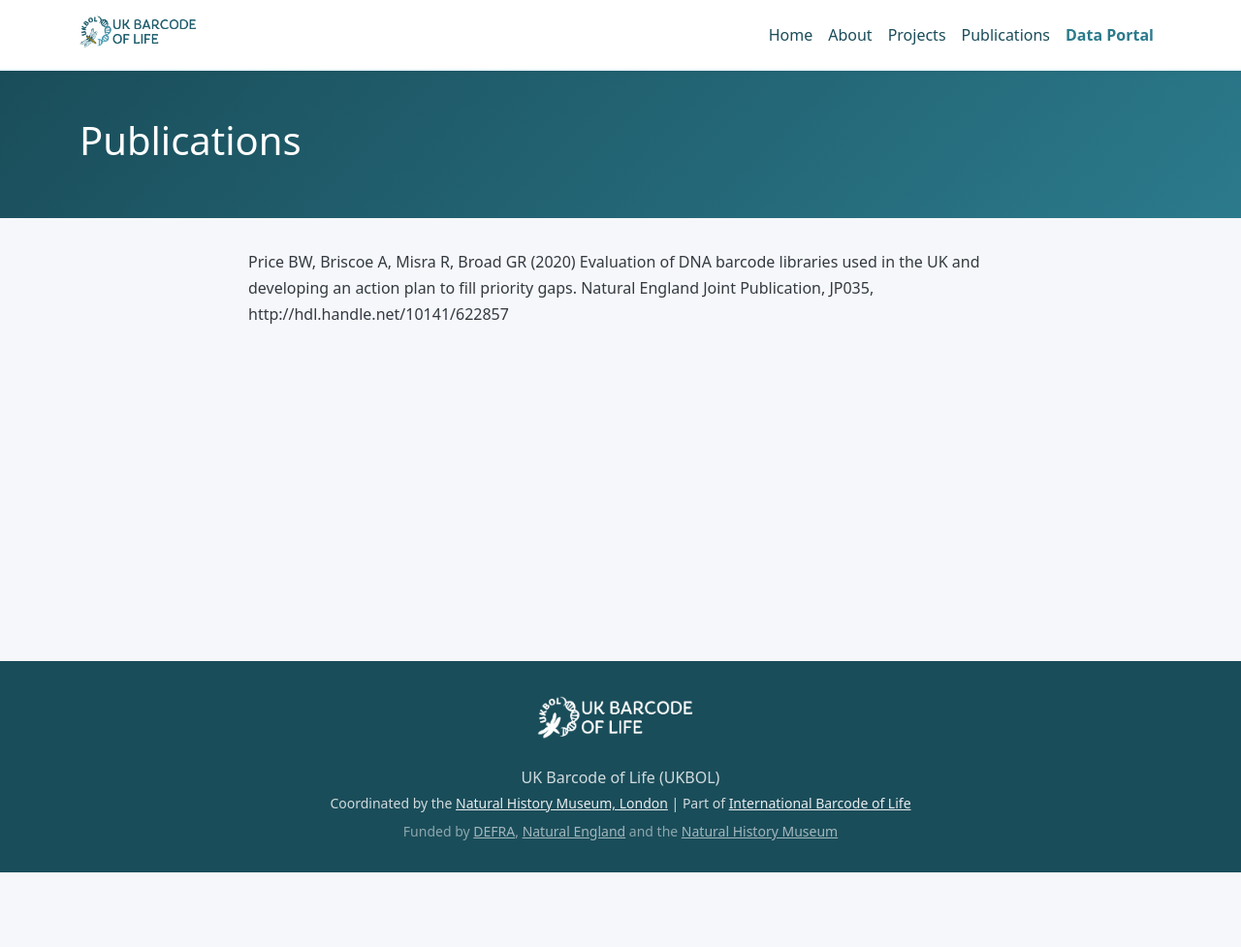
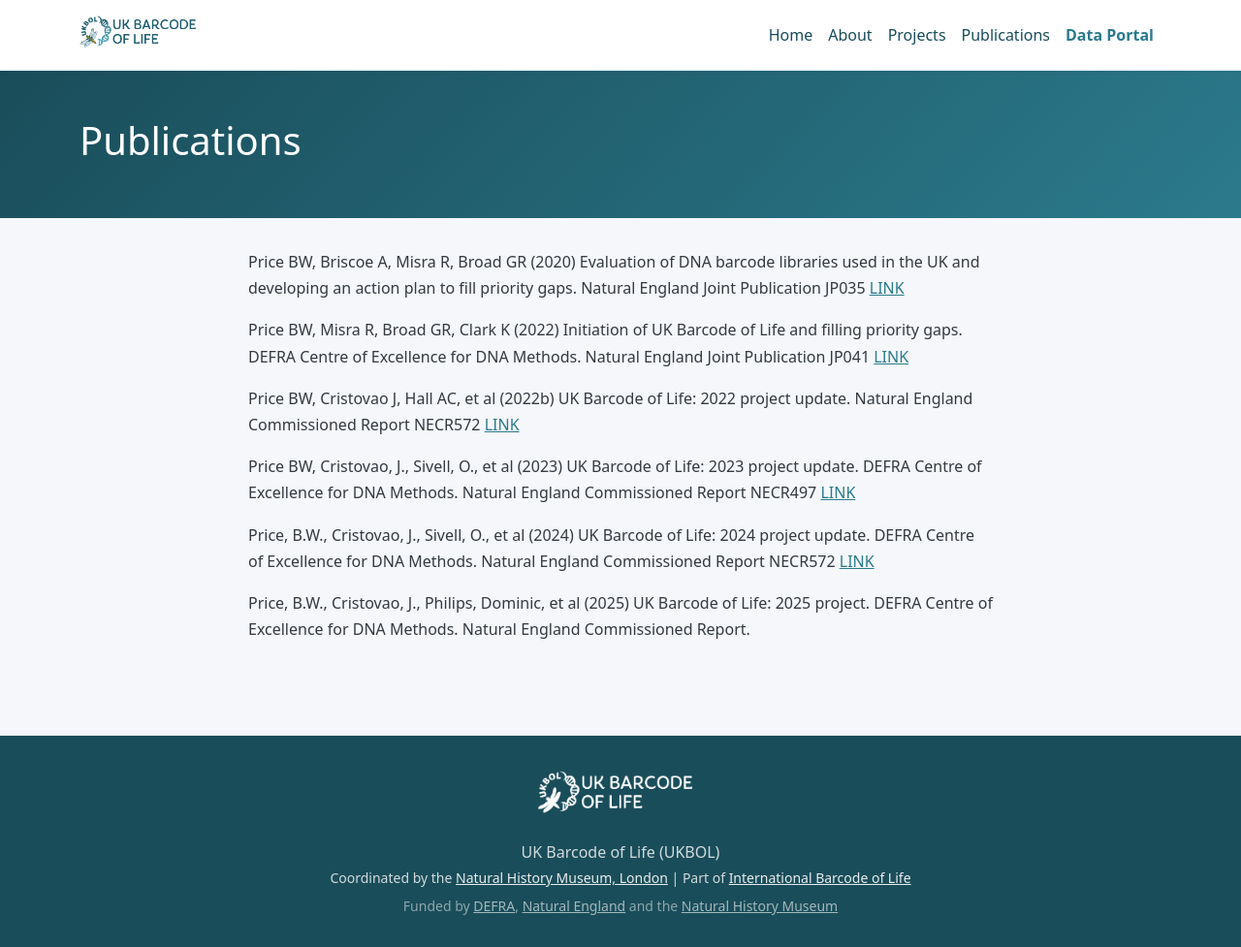
Before and after one commit to ukbol/ukbol.github.io, a Jekyll site: the page built from publications.md, in a window 1280 px wide. Shown: the whole page at 97% size. Built offline with Jekyll 4.4.1, drawn with Linux system fonts in a browser that asks for light colours; before the commit the page ends 900 px from its top, so only the background shows below that.

Commit message:
Update publications.md

```diff
--- a/publications.md
+++ b/publications.md
@@ -5,6 +5,18 @@ title: Publications
 
 <!-- ADD YOUR PUBLICATIONS TEXT BELOW THIS LINE -->
 
-Price BW, Briscoe A, Misra R, Broad GR (2020) Evaluation of DNA barcode libraries used in the UK and developing an action plan to fill priority gaps. Natural England Joint Publication, JP035, http://hdl.handle.net/10141/622857
+Price BW, Briscoe A, Misra R, Broad GR (2020) Evaluation of DNA barcode libraries used in the UK and developing an action plan to fill priority gaps. Natural England Joint Publication JP035 [LINK](http://hdl.handle.net/10141/622857)
+
+Price BW, Misra R, Broad GR, Clark K (2022) Initiation of UK Barcode of Life and filling priority gaps. DEFRA Centre of Excellence for DNA Methods. Natural England Joint Publication JP041 [LINK](https://publications.naturalengland.org.uk/publication/4796026119782400)
+
+Price BW, Cristovao J, Hall AC, et al (2022b) UK Barcode of Life: 2022 project update. Natural England Commissioned Report NECR572 [LINK](https://publications.naturalengland.org.uk/publication/5928363272437760)
+
+Price BW, Cristovao, J., Sivell, O., et al (2023) UK Barcode of Life: 2023 project update. DEFRA Centre of Excellence for DNA Methods. Natural England Commissioned Report NECR497 [LINK](https://publications.naturalengland.org.uk/publication/4697953869234176)
+
+Price, B.W., Cristovao, J., Sivell, O., et al (2024) UK Barcode of Life: 2024 project update. DEFRA Centre of Excellence for DNA Methods. Natural England Commissioned Report NECR572 [LINK](https://publications.naturalengland.org.uk/publication/4522441114910720)
+
+Price, B.W., Cristovao, J., Philips, Dominic, et al (2025) UK Barcode of Life: 2025 project. DEFRA Centre of Excellence for DNA Methods. Natural England Commissioned Report.
+
+
 
 <!-- END PUBLICATIONS TEXT -->
```
